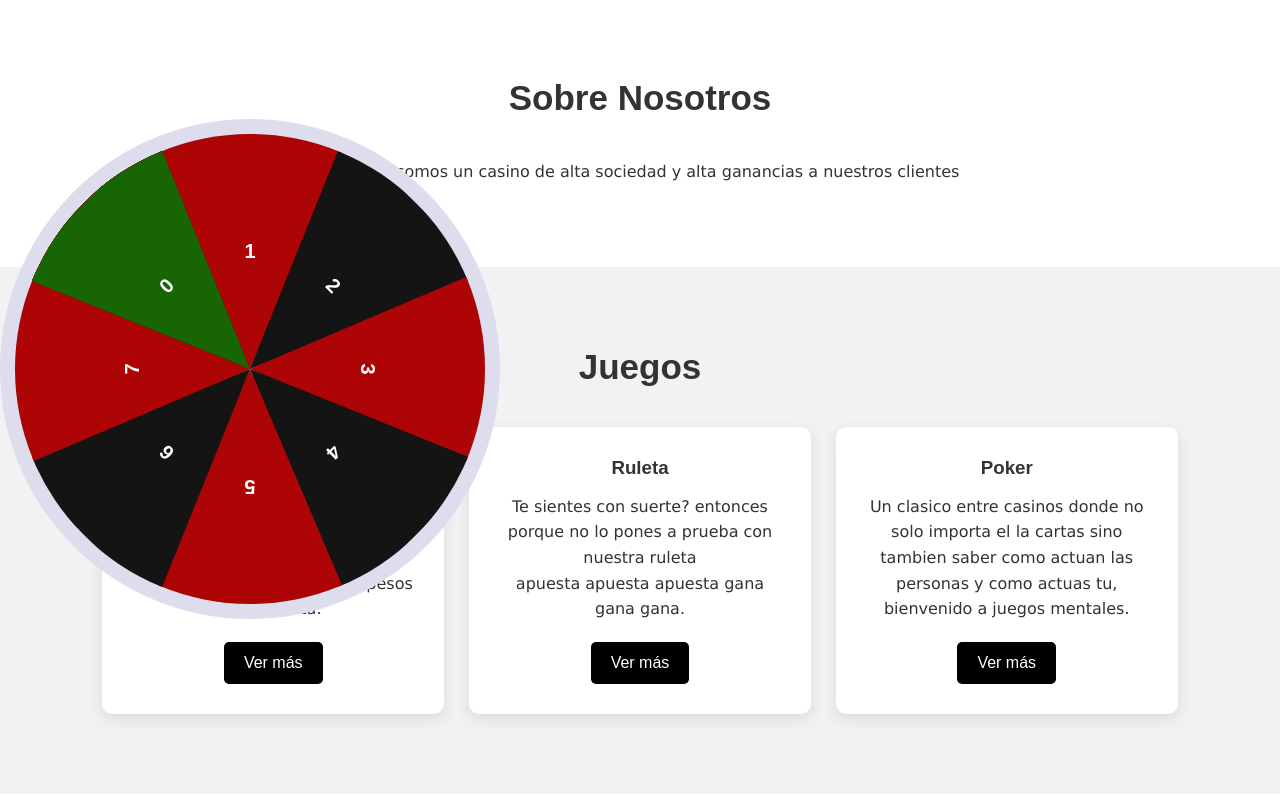
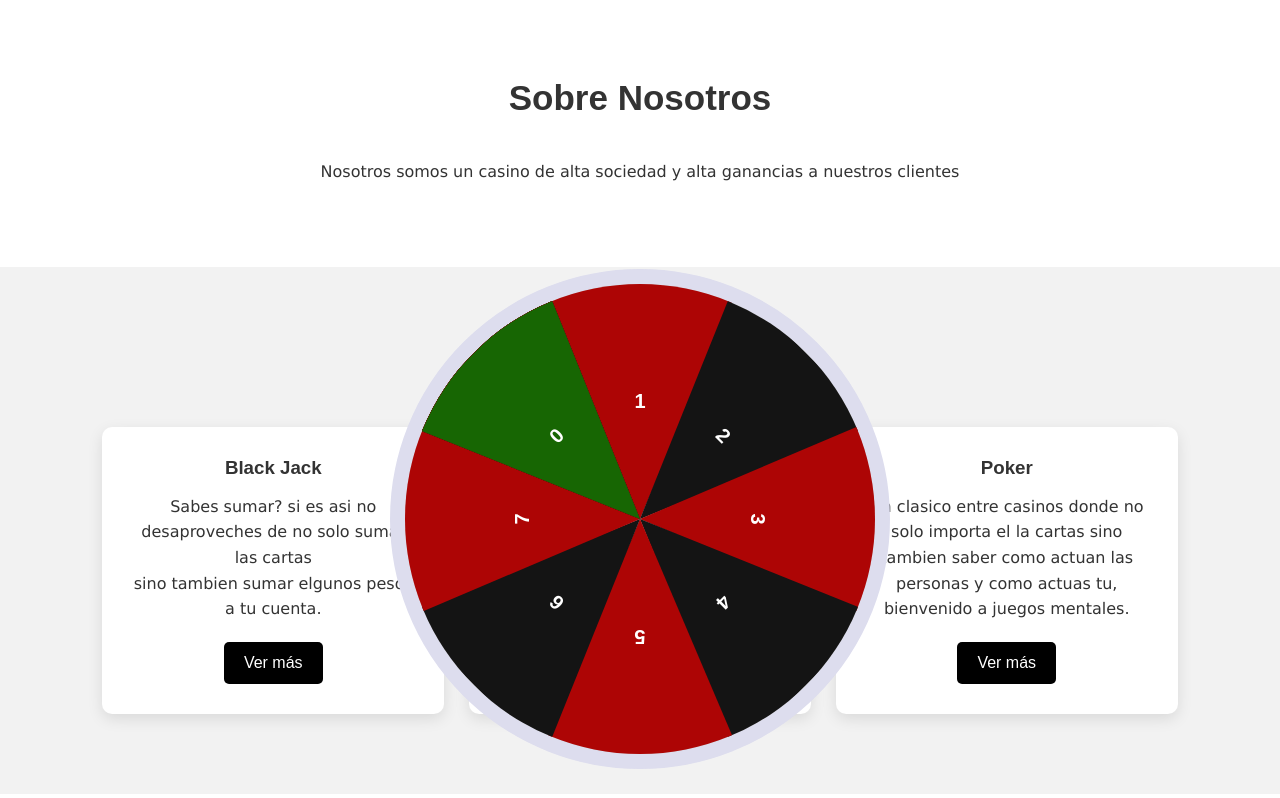
Before and after one commit to AmantedelMerengue/Paginaweb, a plain HTML site: page index.html in a window 1280 px wide. Shown: the part 802-1600 px from the top of the page. Drawn offline with Linux system fonts and the light colour scheme.

Commit message:
modified:   styles.css

```diff
--- a/styles.css
+++ b/styles.css
@@ -135,6 +135,16 @@ nav .botg:hover{
 .hero p {
     font-size: 20px;
     margin-bottom: 30px;
+}
+
+.ruleta{
+	margin:0;
+	padding:0;
+	display:flex;
+	align-items:center;
+	justify-content: center;
+	height:100vh;
+	overflow:hidden;
 }
 
 .conRuleta{
```
